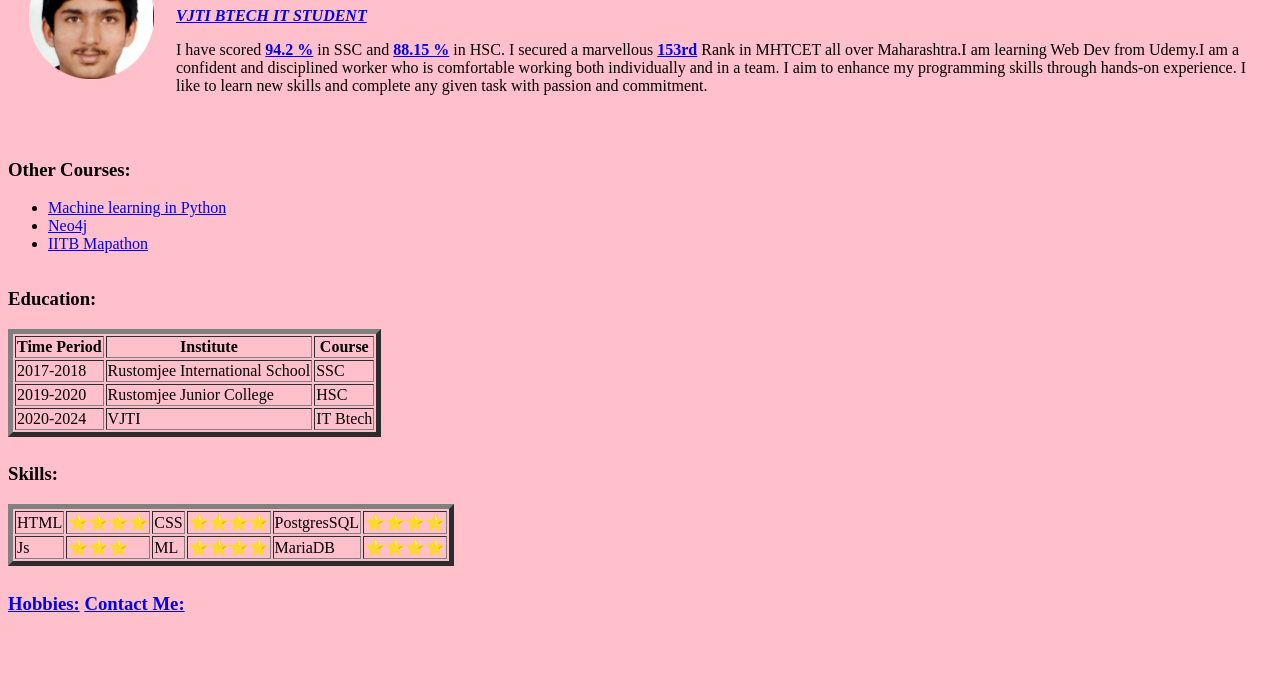
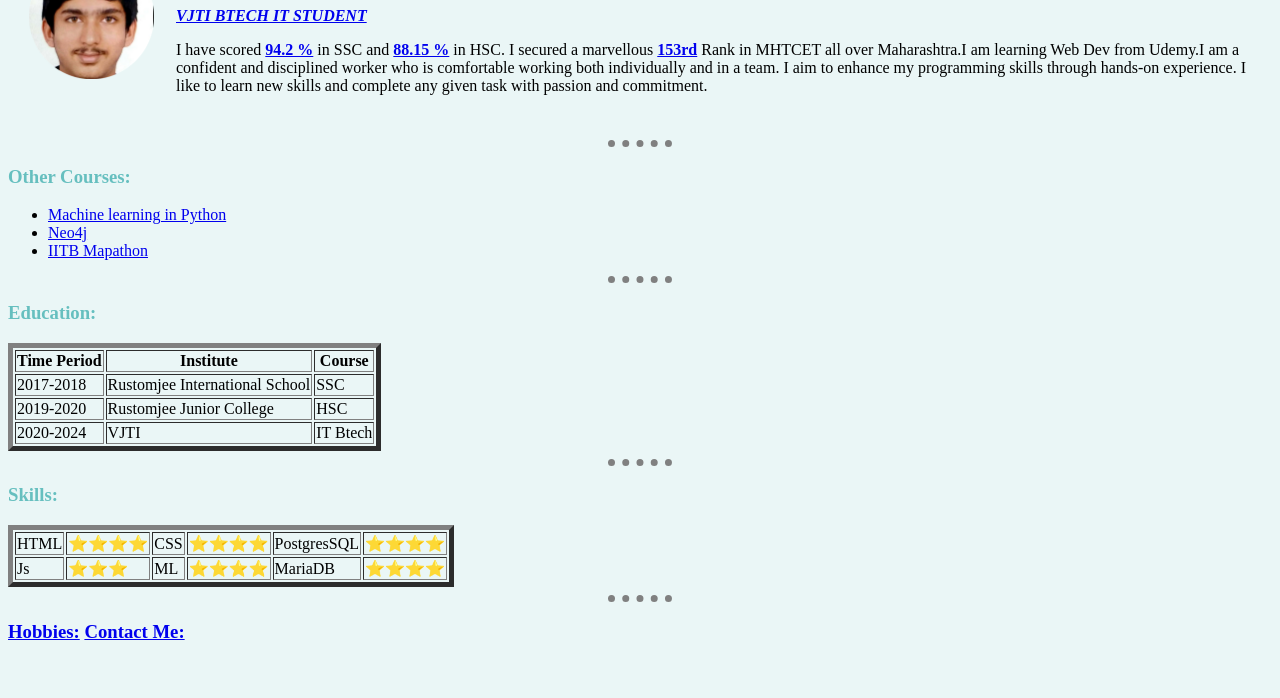
Before and after one commit to mihirc0111/CV, a plain HTML site: page index.html in a window 1280 px wide. Shown: the part 102-800 px from the top of the page. Drawn offline with Linux system fonts and the light colour scheme.

Commit message:
6:00pm 13th Jan 2023

```diff
--- a/index.html
+++ b/index.html
@@ -6,20 +6,10 @@
     <meta http-equiv="X-UA-Compatible" content="IE=edge">
     <meta name="viewport" content="width=device-width, initial-scale=1.0">
     <title>Mihir's Personal Site </title>
-
-    <style>
-            body{
-              background-color:pink;
-            }
-            hr{
-                background-color: white;
-                border-style: none;
-
-            }
-    </style>
+    <link rel="stylesheet" href="styles.css">
 </head>
 
-<body >
+<body>
     <table cellspacing="20" <tr>
         <td><img src="images/MIHIR CHAVAN-modified.png" alt="Mihir Local Img" width="125" height="125"></td>
         <td>
@@ -47,7 +37,7 @@
         </td>
         </tr>
     </table>
-    <hr noshade>
+    <hr>
     <h3>Other Courses:</h3>
     <ul>
         <li>
@@ -62,7 +52,7 @@
                 target="_blank">IITB
                 Mapathon</a></li>
     </ul>
-    <hr noshade>
+    <hr>
     <h3>Education:</h3>
     <table border="5">
         <thead>
@@ -92,7 +82,7 @@
         <tfoot>
         </tfoot>
     </table>
-    <hr noshade>
+    <hr>
     <h3>Skills:</h3>
     <table border="5">
         <tr>
@@ -113,7 +103,7 @@
         </tr>
     </table>
 
-    <hr noshade>
+    <hr>
     <h3>
         <a href="Hobbies.html" target="_blank">Hobbies:</a>
         <a href="Contacts.html" target="_blank">Contact Me:</a>
--- /dev/null
+++ b/styles.css
@@ -0,0 +1,18 @@
+body {
+    background-color: #EAF6F6;
+}
+
+hr {
+    border-color: grey;
+    border-width: 7px;
+    border-style: dotted none none;
+    width: 5%
+}
+
+h1 {
+    color:#66BFBF;
+}
+
+h3 {
+    color: #66BFBF;
+}
```
Also changed, not shown: Contacts.html (+3 -0 lines), Hobbies.html (+5 -1 lines).
